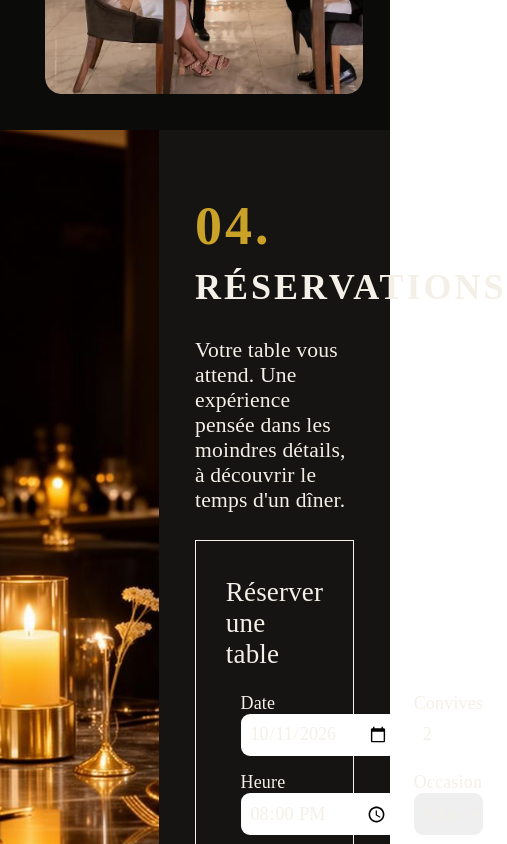
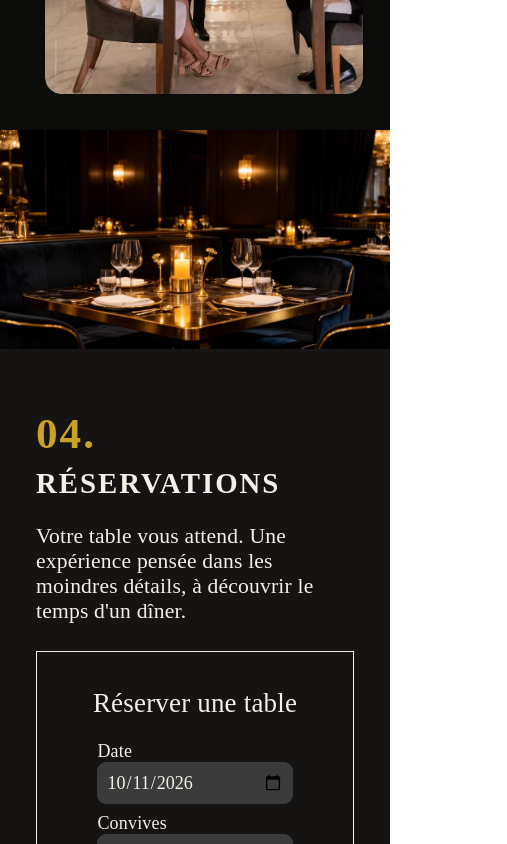
Before and after one commit to MouhamedB19/Noir-Restaurant-Website, a React (Vite) app: page / in a window 390 px wide. Shown: the part 3000-3844 px from the top of the page, 507 px wide, since content can reach past the window. Built offline with nearby package versions, Linux system fonts and the light colour scheme.

Commit message:
Ajout de règles rendant le composant Reservations plus responsive + changement du titre de la page

```diff
--- a/index.html
+++ b/index.html
@@ -4,7 +4,7 @@
     <meta charset="UTF-8" />
     <link rel="icon" type="image/svg+xml" href="/favicon.svg" />
     <meta name="viewport" content="width=device-width, initial-scale=1.0" />
-    <title>noirrestaurant</title>
+    <title>Noir Restaurant</title>
   </head>
   <body>
     <div id="root"></div>
--- a/src/components/Reservation.jsx
+++ b/src/components/Reservation.jsx
@@ -18,7 +18,7 @@ function Reservation()
                 </div>
                 <div className="reservation-part">
                     <div className="box-introduction">
-                        <h2 className="title-section">
+                        <h2 className="title-section main-title">
                             <h2 className="numero">04.</h2>
                             Réservations
                         </h2>
--- a/src/styles/index.css
+++ b/src/styles/index.css
@@ -8,7 +8,7 @@
   --noir_overlay: rgba(0,0,0,0.5);
   --cormorant: 'Cormorant Garamond';
   --manrope: 'Manrope';
-
+  --bg_inputs: #3b3b3b;
   --sans: system-ui, 'Segoe UI', Roboto, sans-serif;
   --heading: system-ui, 'Segoe UI', Roboto, sans-serif;
   --mono: ui-monospace, Consolas, monospace;
--- a/src/styles/reservation.css
+++ b/src/styles/reservation.css
@@ -59,8 +59,6 @@
     margin: 1.25rem 0;
 }
 
-
-
 .champ-reservation{
     border-radius: 0.5rem;
     font-size: 1rem;
@@ -69,7 +67,8 @@
     height: 42px;
     border: none;
     transition: border 0.3s ease-in-out;
-
+    background-color: var(--bg_inputs);
+    -webkit-appearance: none;
 }
 
 input:hover,select:hover{
@@ -82,3 +81,15 @@ label{
     color: var(--blanc_ivoire);
     font-size: 1rem;
 }
+
+@media(max-width: 768px){
+    .infos-input,.reservations{
+        display: block;
+    }
+
+    .input-item{
+        margin-bottom: 0.5rem;
+    }
+
+
+}
```
